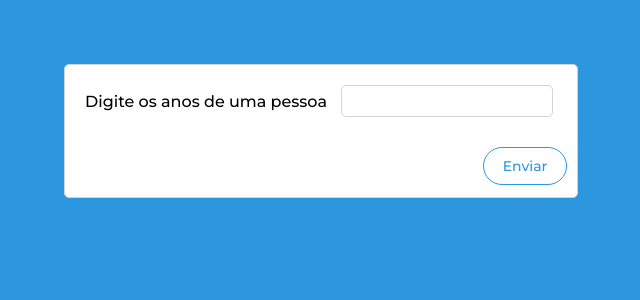
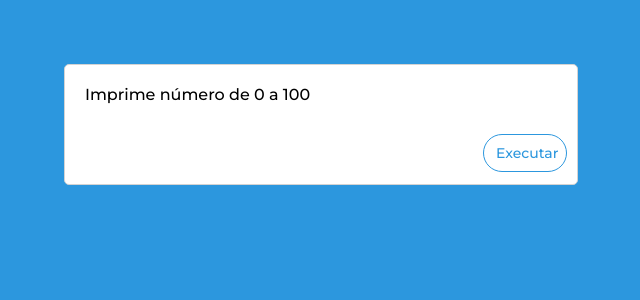
Before and after one commit to GabrielCruzAraujo/aulas, a PHP site: page / in a window 1280 px wide. Shown: the top 300 px of the page, without its empty margins (319-959 px from the left). Run offline with PHP 8.4, Linux system fonts and the light colour scheme.

Commit message:
alteração na aula 15

```diff
--- a/ex15/index.php
+++ b/ex15/index.php
@@ -11,13 +11,13 @@
 			<form action="resultado.php" method="get">
 				<!-- Mudar label e mudar o name do input -->
 				<div class="item">
-					<label for="">Digite os anos de uma pessoa</label>
-					<input type="text" name="anos">
+					<label for="">Imprime número de 0 a 100</label>
+					<!-- <input type="text" name="anos"> -->
 				</div>
 				<!-- fim -->
 
 				<div class="footer-form">
-					<button id="botao" type="submit">Enviar</button>
+					<button id="botao" type="submit">Executar</button>
 
 				</div>
 			</form>
```
